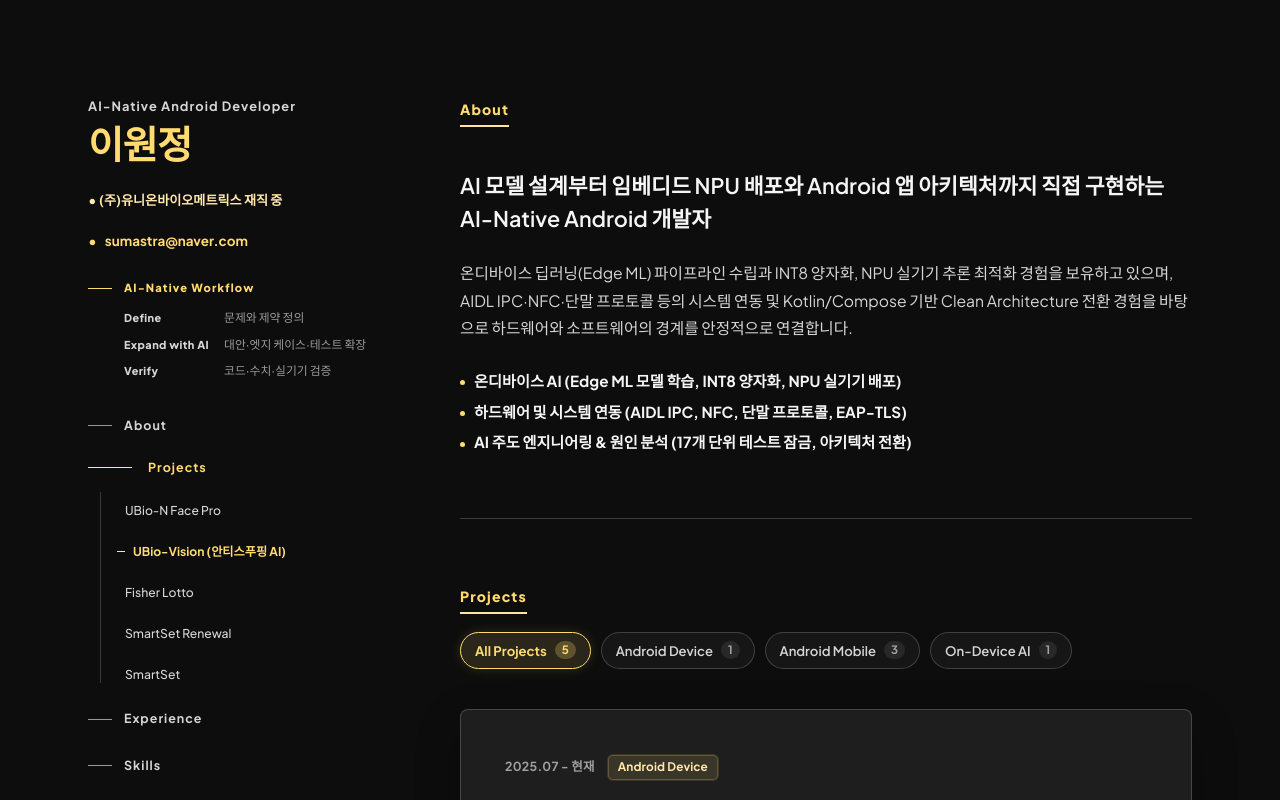
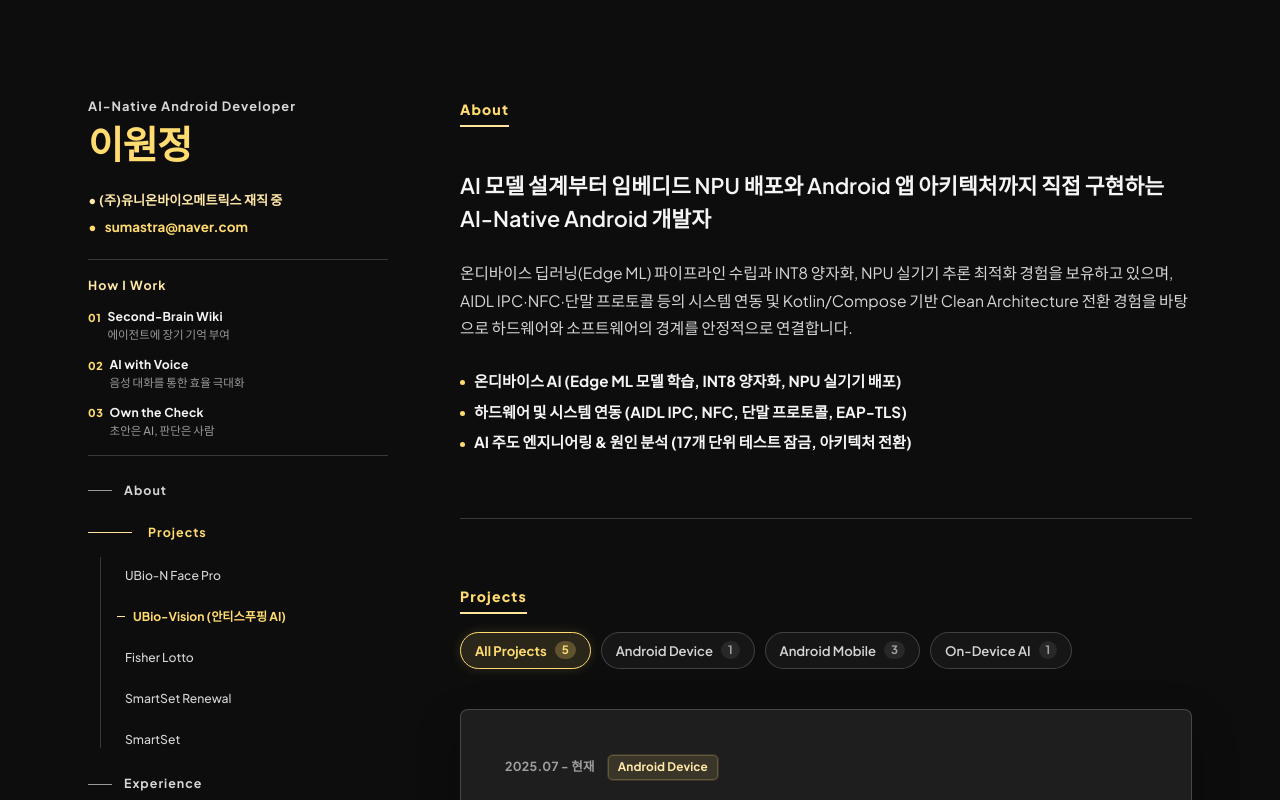
Before and after one commit to E1jeong/portfolio, a Next.js app: page / in a window 1280 px wide. Shown: the top 800 px of the page. Built offline with nearby package versions, Linux system fonts and the light colour scheme; a web font is replaced by a local one.

Commit message:
feat(ui): recast sidebar How I Work as a numbered process
Replace the navigation-style workflow table with How I Work: numbered steps, top and bottom dividers, and user-locked wiki, voice, and judgment copy.

```diff
--- a/app/globals.css
+++ b/app/globals.css
@@ -110,52 +110,60 @@ a {
 }
 
 .profile-workflow {
-  margin: 28px 0;
+  margin: 22px 0 16px;
+  padding: 16px 0;
+  border-top: 1px solid var(--line);
+  border-bottom: 1px solid var(--line);
 }
 
 .profile-workflow h2 {
-  display: flex;
-  align-items: center;
+  margin-bottom: 12px;
+  color: var(--accent-strong);
+  font-size: 0.78rem;
+  font-weight: 700;
+  letter-spacing: 0.08em;
+}
+
+.profile-workflow ol {
+  display: flex;
+  flex-direction: column;
   gap: 12px;
-  margin-bottom: 12px;
-  color: var(--accent);
-  font-size: 0.7rem;
-  font-weight: 800;
-  letter-spacing: 0.1em;
-}
-
-.profile-workflow h2::before {
-  width: 24px;
-  height: 1px;
-  background: var(--accent);
-  content: "";
-}
-
-.profile-workflow ol {
-  display: flex;
-  flex-direction: column;
-  gap: 9px;
   list-style: none;
+  counter-reset: work-step;
 }
 
 .profile-workflow li {
   display: grid;
-  grid-template-columns: 90px 1fr;
-  align-items: baseline;
-  gap: 10px;
-  padding-left: 36px;
-}
-
-.profile-workflow strong {
-  color: var(--text-muted);
+  grid-template-columns: auto 1fr;
+  column-gap: 6px;
+  row-gap: 2px;
+  counter-increment: work-step;
+}
+
+.profile-workflow li::before {
+  content: counter(work-step, decimal-leading-zero);
+  grid-row: 1 / span 2;
+  padding-top: 0.15em;
+  color: var(--accent);
   font-size: 0.68rem;
   font-weight: 800;
-  letter-spacing: 0.04em;
+  letter-spacing: 0.06em;
+  line-height: 1.4;
+}
+
+.profile-workflow strong {
+  grid-column: 2;
+  color: var(--text);
+  font-size: 0.76rem;
+  font-weight: 700;
+  letter-spacing: 0.02em;
+  line-height: 1.4;
 }
 
 .profile-workflow span {
+  grid-column: 2;
   color: var(--text-light);
-  font-size: 0.74rem;
+  font-size: 0.72rem;
   font-weight: 500;
   line-height: 1.45;
 }
@@ -199,8 +207,8 @@ a {
 
 /* Sidebar Primary Menu */
 .nav-menu {
+  padding-bottom: 24px;
   margin-bottom: auto;
-  padding-bottom: 24px;
 }
 
 .nav-menu ul {
@@ -1228,7 +1236,7 @@ a {
   font-size: 0.82rem;
   font-weight: 700;
   color: var(--accent-strong);
-  margin-bottom: 20px;
+  margin-bottom: 6px;
   display: inline-flex;
   align-items: center;
   gap: 8px;
--- a/app/page.tsx
+++ b/app/page.tsx
@@ -114,7 +114,7 @@ export default function Home() {
           ) : null}
 
           <section className="profile-workflow" aria-labelledby="workflow-heading">
-            <h2 id="workflow-heading">AI-Native Workflow</h2>
+            <h2 id="workflow-heading">{profile.workflowTitle}</h2>
             <ol>
               {profile.aiWorkflow.map((item) => (
                 <li key={item.step}>
--- a/data/portfolio.ts
+++ b/data/portfolio.ts
@@ -66,13 +66,20 @@ export const profile = {
   email: "sumastra@naver.com",
   summary:
     "AI 모델 설계부터 임베디드 NPU 배포와 Android 앱 아키텍처까지 직접 구현하는\nAI-Native Android 개발자",
+  workflowTitle: "How I Work",
   aiWorkflow: [
-    { step: "Define", description: "문제와 제약 정의" },
     {
-      step: "Expand with AI",
-      description: "대안·엣지 케이스·테스트 확장"
+      step: "Second-Brain Wiki",
+      description: "에이전트에 장기 기억 부여"
     },
-    { step: "Verify", description: "코드·수치·실기기 검증" }
+    {
+      step: "AI with Voice",
+      description: "음성 대화를 통한 효율 극대화"
+    },
+    {
+      step: "Own the Check",
+      description: "초안은 AI, 판단은 사람"
+    }
   ],
   contacts: [
     { label: "GitHub", href: "https://github.com/E1jeong" },
```
